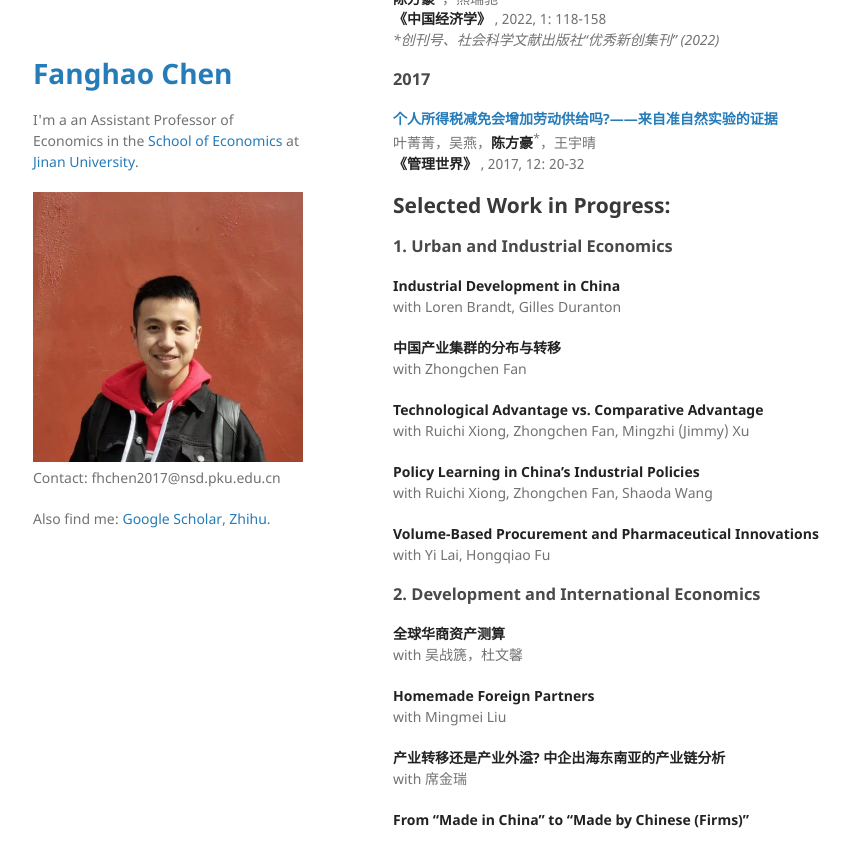
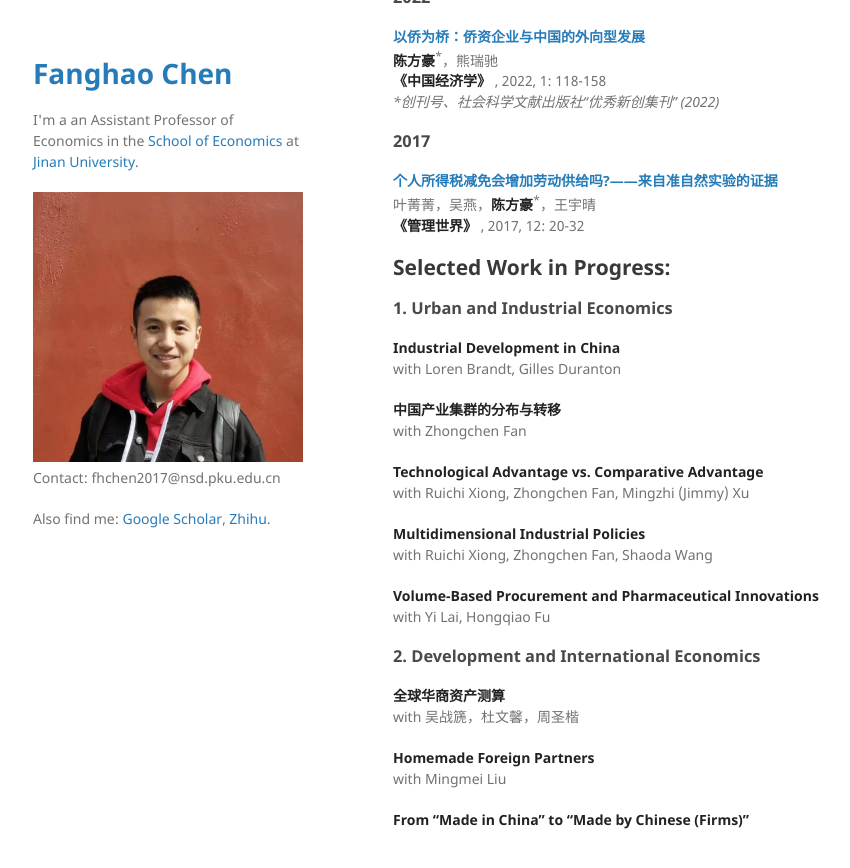
Before and after one commit to FanghaoChen/homepage, a Jekyll site: the page built from research.md, in a window 1280 px wide and 900 px high, scrolled down 1063 px. Shown: the top 868 px of the window, without its empty margins (177-1027 px from the left). Built offline with Jekyll 4.4.1, drawn with Linux system fonts in a browser that asks for light colours; some of the changed text lies outside the part shown.

Commit message:
Update research.md

```diff
--- a/research.md
+++ b/research.md
@@ -69,7 +72,7 @@ with Zhongchen Fan
 **Technological Advantage vs. Comparative Advantage** <br/>
 with Ruichi Xiong, Zhongchen Fan, Mingzhi (Jimmy) Xu
 
-**Policy Learning in China's Industrial Policies** <br/>
+**Multidimensional Industrial Policies** <br/>
 with Ruichi Xiong, Zhongchen Fan, Shaoda Wang
 
 **Volume-Based Procurement and Pharmaceutical Innovations** <br/>
@@ -78,14 +81,11 @@ with Yi Lai, Hongqiao Fu
 ### 2. Development and International Economics ###
 
 **全球华商资产测算**<br/>
-with 吴战篪，杜文馨
+with 吴战篪，杜文馨，周圣楷
 
 **Homemade Foreign Partners**<br/>
 with Mingmei Liu
 
-**产业转移还是产业外溢? 中企出海东南亚的产业链分析** <br/>
-with 席金瑞 <br/>
-
 **From "Made in China" to "Made by Chinese (Firms)"**
 
 <!---  comment syntax --->
```
Also changed, not shown: other parts of research.md (+3 -0 lines).
